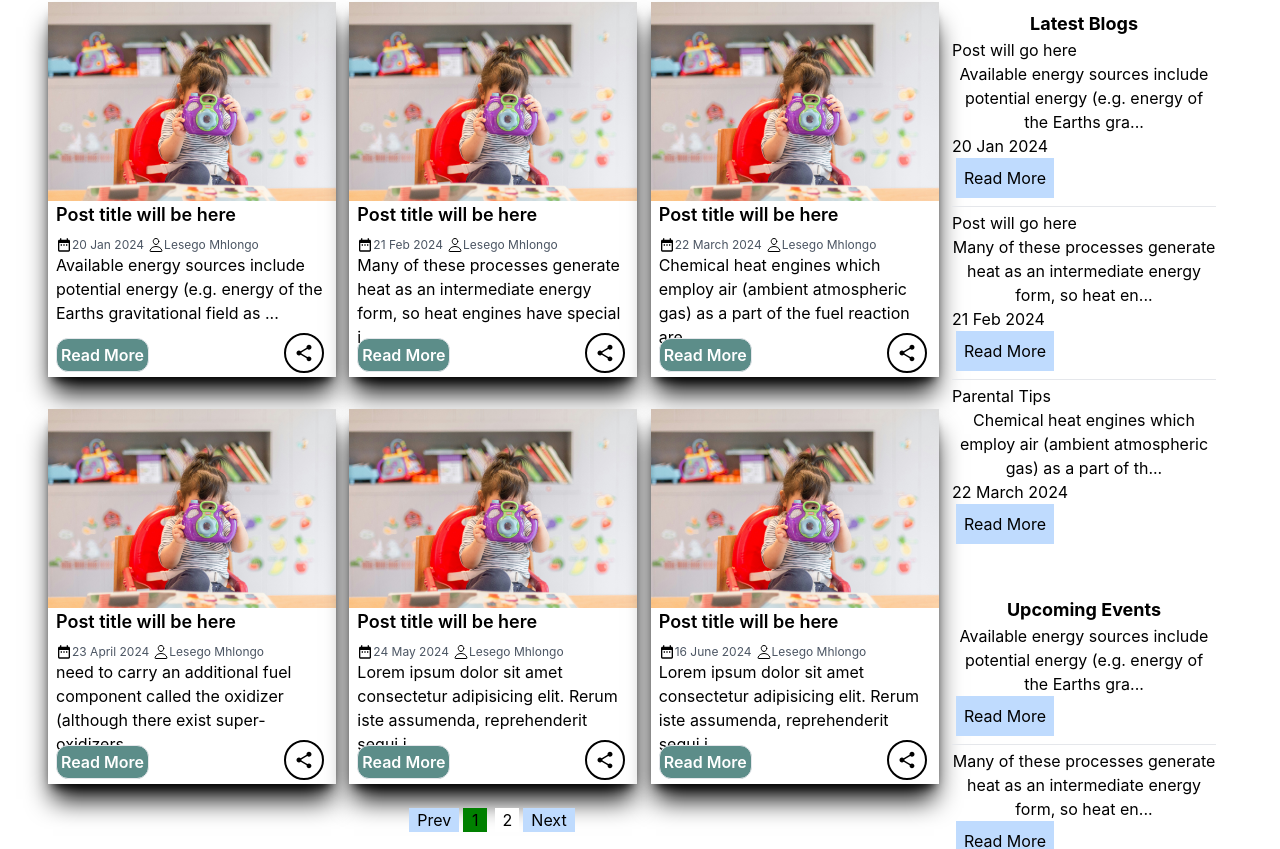
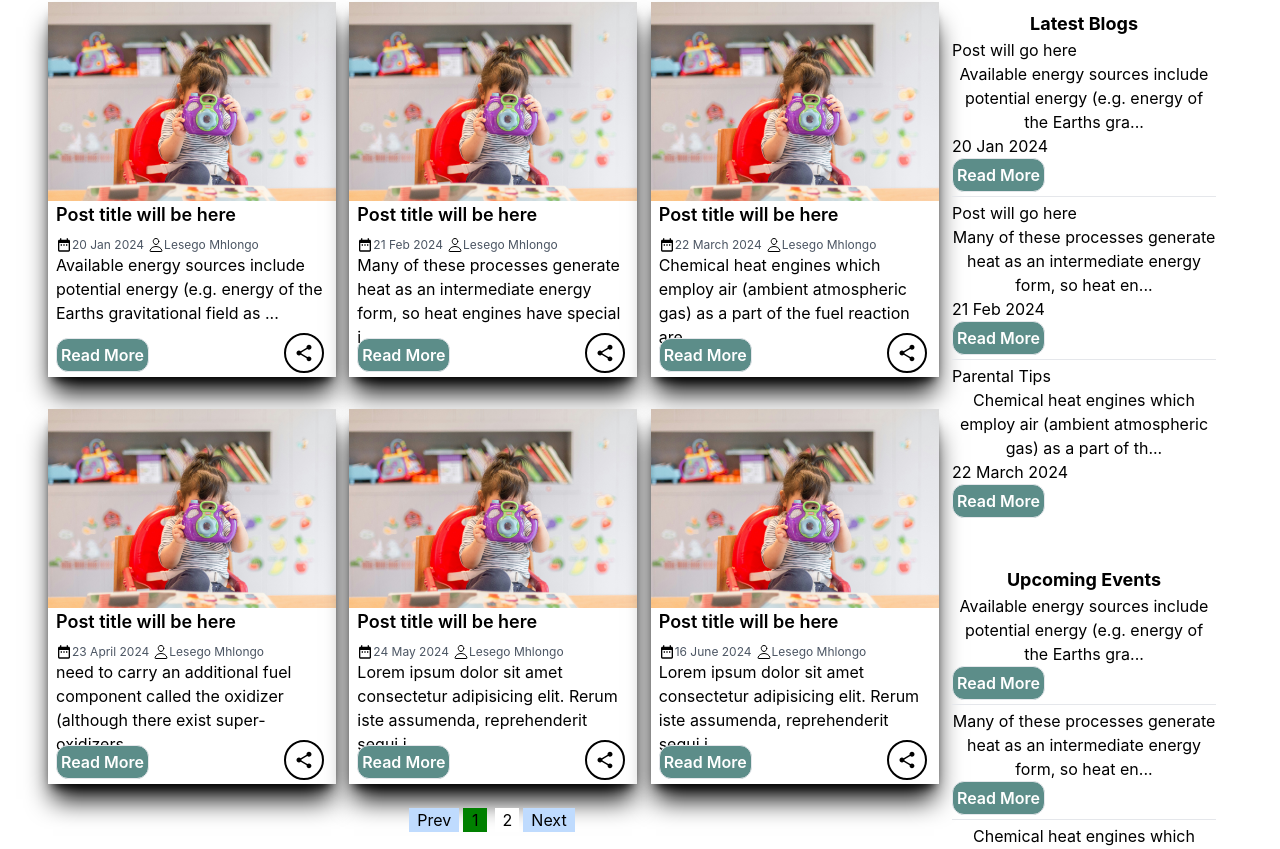
Before and after one commit to LesegoLSG/DayCare-Web, a React (Create React App) app in the folder FrontEnd/: page / in a window 1280 px wide. Shown: the part 2158-3007 px from the top of the page. Built offline with nearby package versions, Linux system fonts and the light colour scheme.

Commit message:
Added latest and upcoming post as well as a slider for category selection

```diff
--- a/FrontEnd/src/Components/Blog/BlogSideBar/LatestBlogCard.js
+++ b/FrontEnd/src/Components/Blog/BlogSideBar/LatestBlogCard.js
@@ -21,7 +21,7 @@ const LatestBlogCard = ({ latest }) => {
                 <p>{latest.date}</p>
             </div>
             <div className="w-full h-auto flex items-start">
-                <Link to={`/blog/${latest.id}`} className="bg-blue-200 p-2 ml-1 mb-1">
+                <Link to={`/blog/${latest.id}`} className=" border bg-[#5C8D89] border-balance rounded-xl font-semibold text-white hover:text-black hover:border-[#5C8D89] hover:bg-transparent p-1">
                     Read More
                 </Link>
             </div>
--- a/FrontEnd/src/Components/Blog/BlogSideBar/UpcomingCard.js
+++ b/FrontEnd/src/Components/Blog/BlogSideBar/UpcomingCard.js
@@ -16,7 +16,7 @@ const UpcomingCard = ({ upcoming }) => {
             </div>
 
             <div className="w-full h-auto flex items-start">
-                <Link to={`/blog/${upcoming.id}`} className="bg-blue-200 p-2 ml-1 mb-1">
+                <Link to={`/blog/${upcoming.id}`} className=" border bg-[#5C8D89] border-balance rounded-xl font-semibold text-white hover:text-black hover:border-[#5C8D89] hover:bg-transparent p-1">
                     Read More
                 </Link>
             </div>
--- a/FrontEnd/src/Components/Blog/CategorySlider/CategorySlider.js
+++ b/FrontEnd/src/Components/Blog/CategorySlider/CategorySlider.js
@@ -2,7 +2,7 @@ import React from 'react'
 
 const CategorySlider = ({ categories, selectedCategory, handleCategoryFilter }) => {
     return (
-        <div className="category-slider-container overflow-x-auto whitespace-nowrap">
+        <div className="category-slider-container overflow-x-auto whitespace-nowrap  px-1">
             {categories.map((category, index) => (
                 <button
                     key={index}
```
